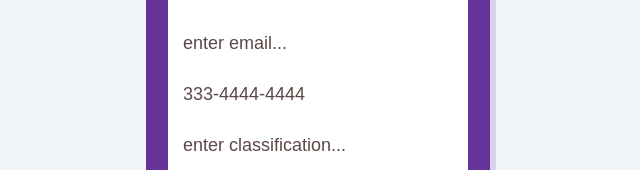
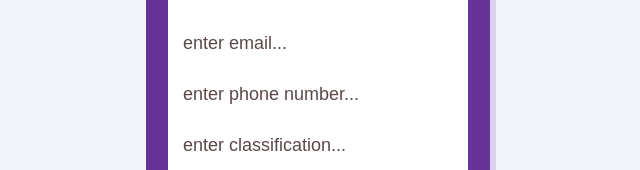
Before and after one commit to AlexIrina/employee-management-app, a React (Create React App) app in the folder client/: page / in a window 1280 px wide. Shown: the part 195-365 px from the top of the page, without its empty margins (322-962 px from the left). Built offline with nearby package versions, Linux system fonts and the light colour scheme; no server answers.

Commit message:
update styling

```diff
--- a/client/src/App.js
+++ b/client/src/App.js
@@ -76,7 +76,7 @@ export default function App() {
 			<h1 data-testid='myTitle'>
 				Employee
 				<strong>HR</strong>
-				<plus>+</plus>
+				<span>+</span>
 			</h1>
 
 			<EmployeeForm submit={addEmployee} btnText={<PersonAddAltIcon />} />
@@ -89,7 +89,7 @@ export default function App() {
 			/>
 
 			<div className='filter-container'>
-				<label class='custom-select'>
+				<label className='custom-select'>
 					<h2>
 						<PersonSearchIcon /> Filter Employees
 					</h2>
--- a/client/src/App.scss
+++ b/client/src/App.scss
@@ -81,7 +81,7 @@ body {
 		strong {
 			color: red;
 		}
-		plus {
+		span {
 			color: black;
 		}
 	}
@@ -307,7 +307,7 @@ a {
 	width: $width100P;
 	padding: $padding;
 	background-color: white;
-	padding: 0.99rem 0.75rem;
+	padding: 2.2rem 0.75rem;
 	svg {
 		font-size: 30px;
 	}
@@ -347,7 +347,7 @@ a {
 			}
 		}
 		#employeeId {
-			id {
+			span {
 				color: rgb(94, 90, 90);
 			}
 			svg {
--- a/client/src/components/Employee.js
+++ b/client/src/components/Employee.js
@@ -48,7 +48,7 @@ export default function Employee({
 							Employee
 						</p>
 						<p id='employeeId'>
-							<Grid3x3Icon /> <id>{randomId}</id>
+							<Grid3x3Icon /> <span>{randomId}</span>
 						</p>
 						<p id='employeeEmail'>
 							{' '}
--- a/client/src/components/EmployeeForm.js
+++ b/client/src/components/EmployeeForm.js
@@ -76,14 +76,14 @@ export default function EmployeeForm({
 					pattern='.+@gmail\.com'
 				/>
 				<input
-					type='tel'
+					type='text'
 					name='phoneNumber'
 					value={inputs.phoneNumber}
 					onChange={handleChange}
-					placeholder='333-4444-4444'
+					placeholder='enter phone number...'
 					className={inputs.phoneNumber ? '' : 'error'}
 					required
-					pattern='[0-9]{3}-[0-9]{3}-[0-9]{4}'
+					pattern='[0-9]{3}[0-9]{3}[0-9]{4}'
 				/>
 				<input
 					type='text'
@@ -92,6 +92,7 @@ export default function EmployeeForm({
 					onChange={handleChange}
 					placeholder='enter classification...'
 					className={inputs.classification.length ? '' : 'error'}
+					// oninvalid={this.setCustomValidity('Please Enter valid email')}
 					required
 				/>
 				<input
```
